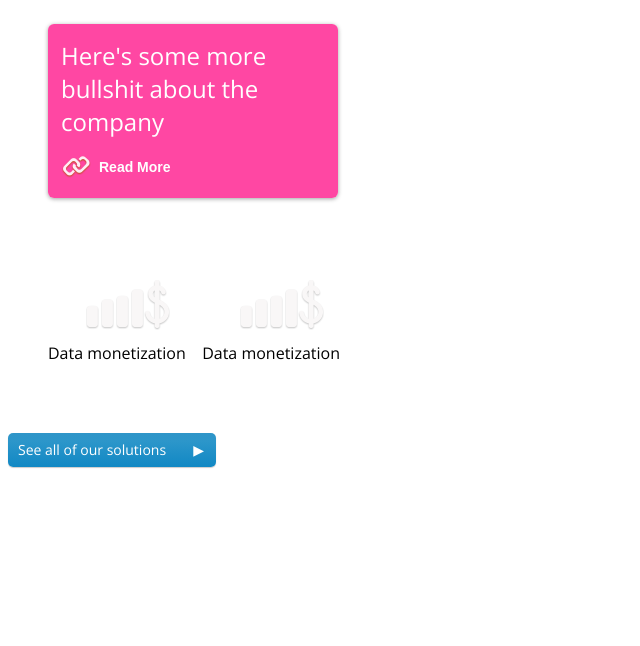
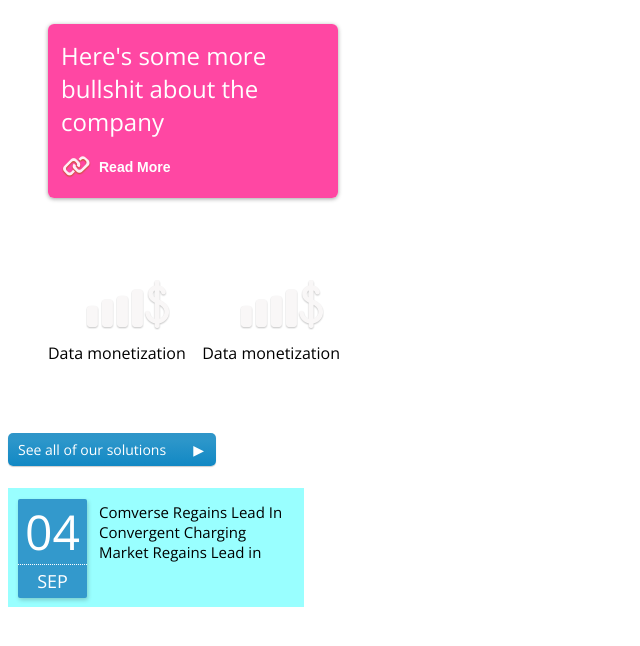
Before and after one commit to omer681/test, a website: page style-guide.html in a window 1280 px wide. Shown: the whole page, without its empty margins (0-640 px from the left). Drawn offline with nearby package versions, Linux system fonts and the light colour scheme.

Commit message:
news item

```diff
--- a/css/style-guide.css
+++ b/css/style-guide.css
@@ -76,8 +76,9 @@ body {
 	font-size: 14px;
 	display: inline-block;
 	vertical-align: bottom;
+	text-decoration: none;
 
-	padding: 0 10px;
+	padding: 5px 10px;
 	-webkit-border-radius: 5px;
 	border-radius: 5px;
 	-webkit-box-shadow: 0px 1px 1px 0px rgba(0, 0, 0, 0.2);
@@ -92,14 +93,65 @@ body {
 
 .navigationButton {
 	width: 188px;
-	height: 34px;
-	line-height: 34px;
+	height: 23px;
+	line-height: 23px;
 	position: relative;
 }
 
 .navigationButton:after {
-
 	content: '\25b6';
 	position: absolute;
 	right: 12px;
 }
+
+
+
+.news-item {
+	display: block;
+	background-color: rgba(0,255,255,0.4);
+
+	width: 296px;
+	height: 119px;
+}
+
+.news-item .date {
+	display: block;
+
+	border-radius: 2px;
+	background-color:  #3399cc;
+	box-shadow: 1px 2px 4px 0px rgba(0, 0, 0, 0.2);
+	width: 69px;
+	height: 99px;
+
+	color: white;
+	text-align: center;
+
+	float: left;
+
+	margin: 11px 12px 11px 10px;
+}
+
+.news-item .day {
+	display: block;
+	height: 65px;
+	width: 69px;
+	font-size: 48px;
+	border-bottom-style: dotted;
+	border-bottom-width: 1px;
+}
+
+.news-item .month {
+	font-size: 18px;
+	height: 33px;
+	line-height: 33px;
+}
+
+.news-item .text {
+	display: block;
+
+	color: black;
+	font-size: 15px;
+
+	padding-top: 14px;
+	padding-right: 5px;
+}
--- a/style-guide.html
+++ b/style-guide.html
@@ -22,6 +22,17 @@
 		<li id="data-monetization">Data monetization</li>
 	</ul>
 
-	<span class="navigationButton button">See all of our solutions</span>
+	<a href="" class="navigationButton button">See all of our solutions</a>
+
+	<br>
+	<br>
+
+	<div class="news-item">
+		<div class="date">
+			<span class="day">04</span>
+			<span class="month">SEP</span>
+		</div>
+		<span class="text">Comverse Regains Lead In Convergent Charging Market Regains Lead in</span>
+	</div>
 </body>
 </html>
```
